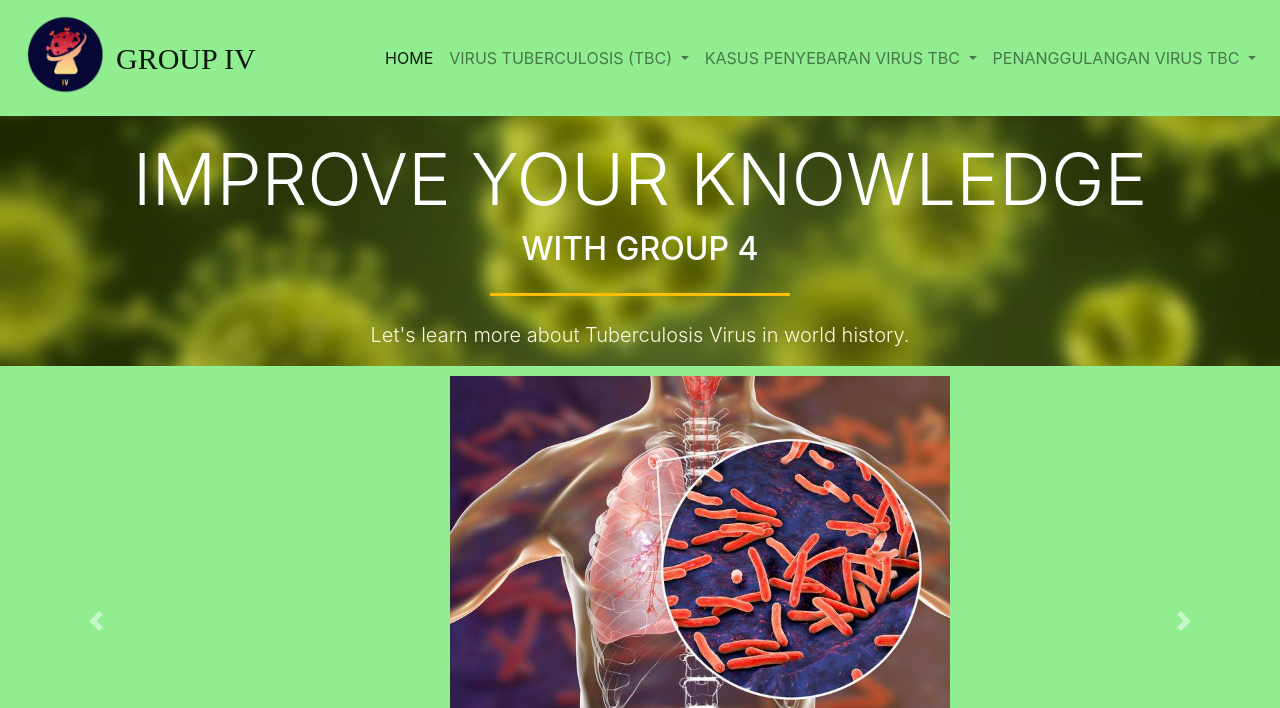
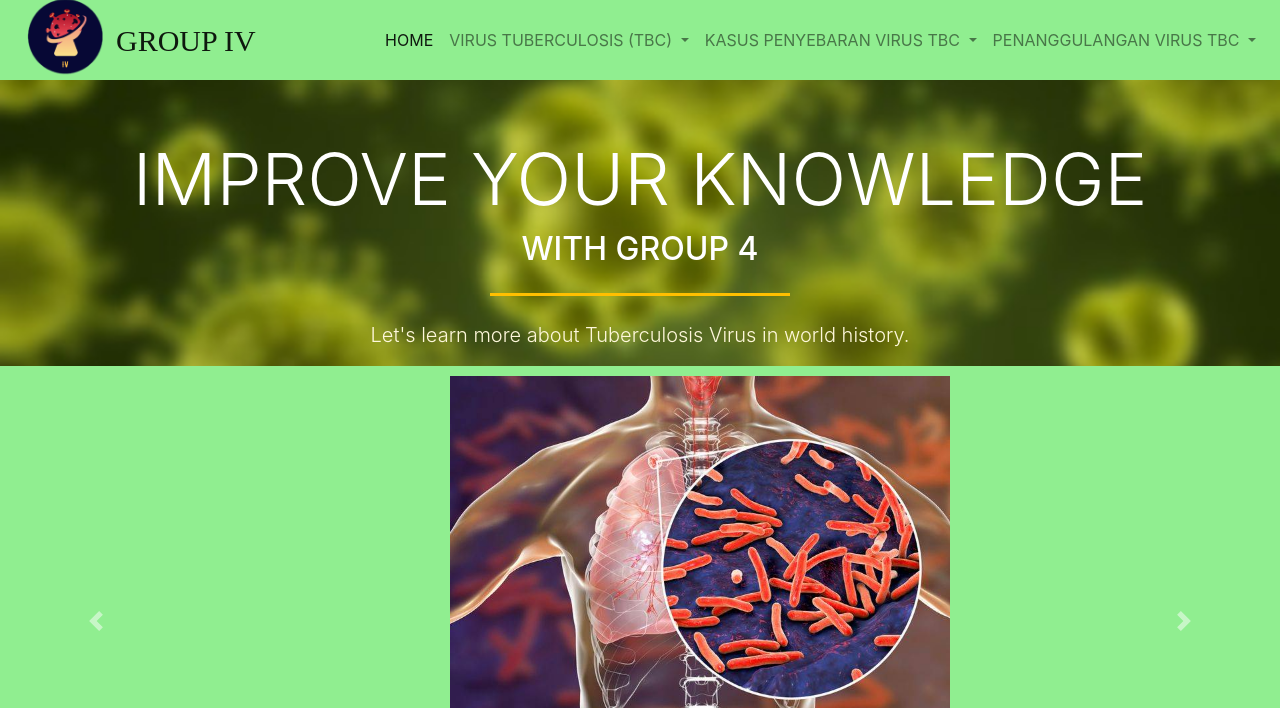
Before and after one commit to SMAKBO/2020-wabah-xi-5-TBC, a PHP site: page / in a window 1280 px wide. Shown: the top 708 px of the page. Run offline with PHP 8.4, Linux system fonts and the light colour scheme.

Commit message:
Update style.css

```diff
--- a/style.css
+++ b/style.css
@@ -1,4 +1,4 @@
-.navbar {background-color: #90EE90;
+.navbar {background-color: #90EE90;height : 80px;
 
 }
 
```
